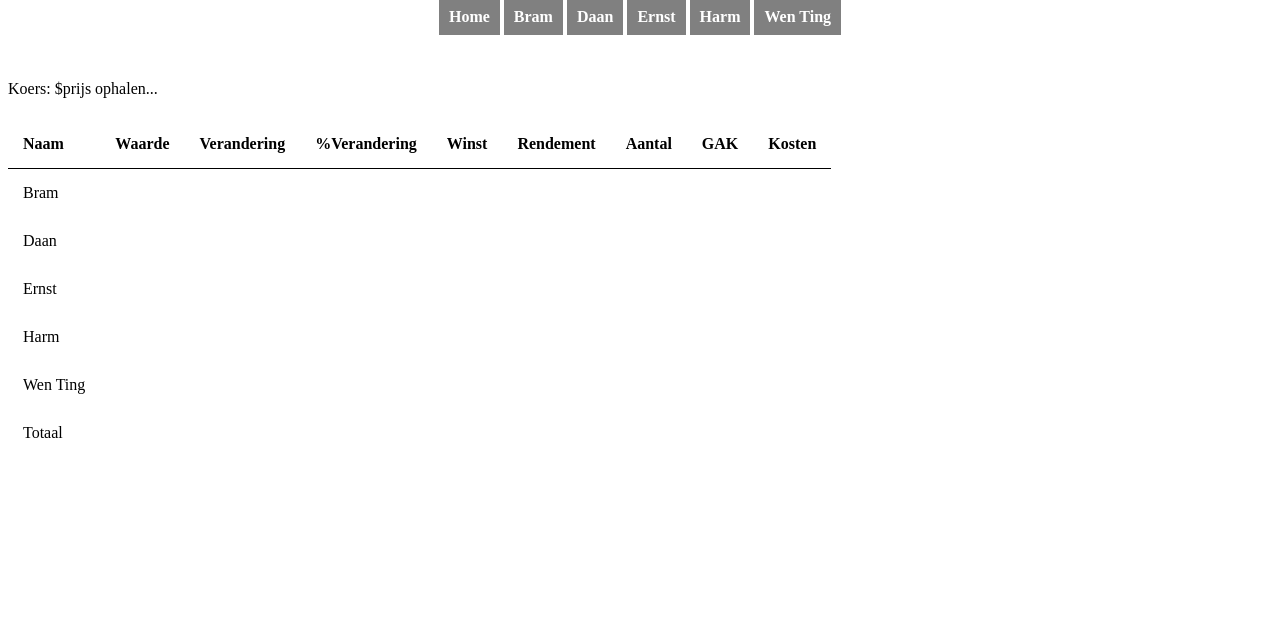
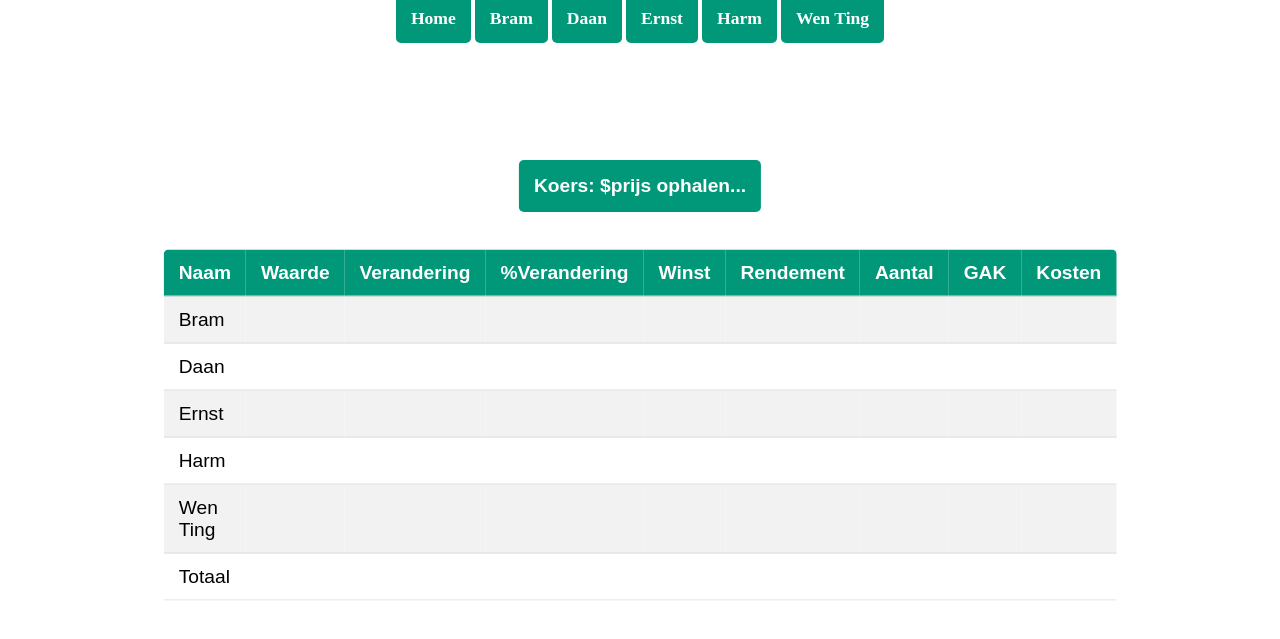
Before and after one commit to Daanvs013/ApeGang, a Flask app: page / in a window 1280 px wide. Shown: the top 639 px of the page. Run offline with Flask 2, Linux system fonts and the light colour scheme; some libraries are stand-ins or nearby versions.

Commit message:
Add files via upload

```diff
--- a/static/styles/index.css
+++ b/static/styles/index.css
@@ -9,33 +9,75 @@
 
 .linker {
     position: relative;
-    padding: 10px;
-    background-color: grey;
-    color: white;
+    font-size: 1.1em;
+    padding: 15px;
+    background-color: #009879;
+    color: #ffffff;
     text-align: center;
     font-weight: bold;
+    border-radius: 0 0 5px 5px;
+}
+
+.linker:hover {
+    background-color: #ffffff;
+    color: #009879
 }
 
 a:link { text-decoration: none; }
+
 a:visited { text-decoration: none; }
 
 #ticker {
     position: absolute;
-    top: 10%;
+    top: 20%;
+    font-family: sans-serif;
+    font-size: 1.2em;
+    text-align: center;
+    font-weight: bold;
+    left: 50%;
+    transform: translateX(-50%);
+    background-color: #009879;
+    padding: 15px;
+    color: #ffffff;
+    border-radius: 5px;
 }
 
 #table {
+    left: 50%;
+    transform: translate(-50%,-50%);
     position: absolute;
-    top: 15%;
+    width: 60%;
+    height: 40%;
+    top: 50%;
+    font-size: 1.2em;
     border-collapse: collapse;
+    font-family: sans-serif;
+    margin: 25px 0;
+    border-radius: 5px 5px 0 0;
+    overflow: hidden;
 }
 
 td, th {
-    border: none;
-    text-align: left;
-    padding: 15px;
-  }
+    padding: 12px 15px;
+}
+
+tr {
+    border-bottom: 1px solid #dddddd;
+}
+
+tr:nth-child(even) {
+    background-color: #f2f2f2;
+}
+
+tr:hover {
+    background-color: #ddd;
+}
 
 th {
-    border-bottom: 1px solid black;
+    padding-top: 12px;
+    padding-bottom: 12px;
+    background-color: #009879;
+    color: #ffffff;
+    text-align: center;
+    font-weight: bold;
 }
```
